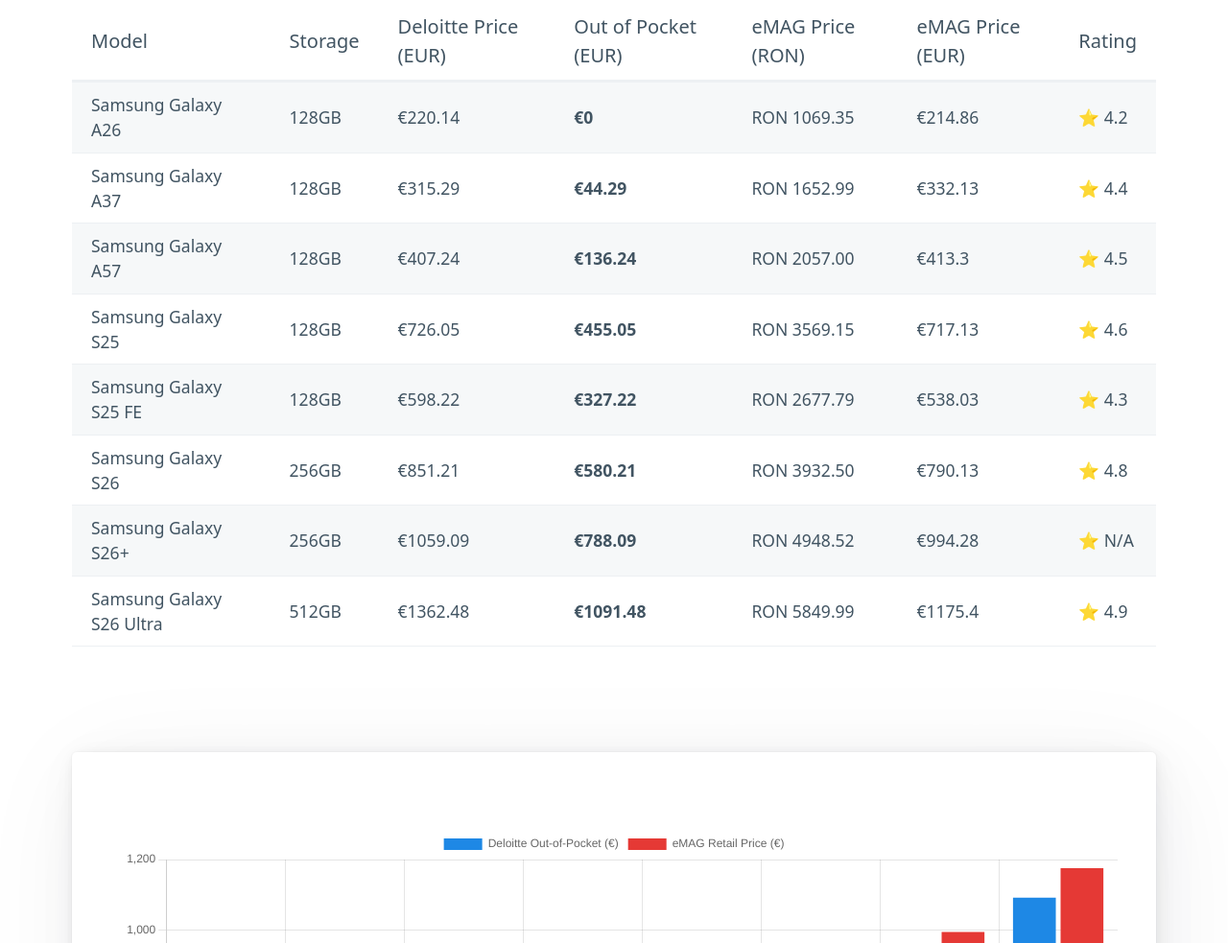
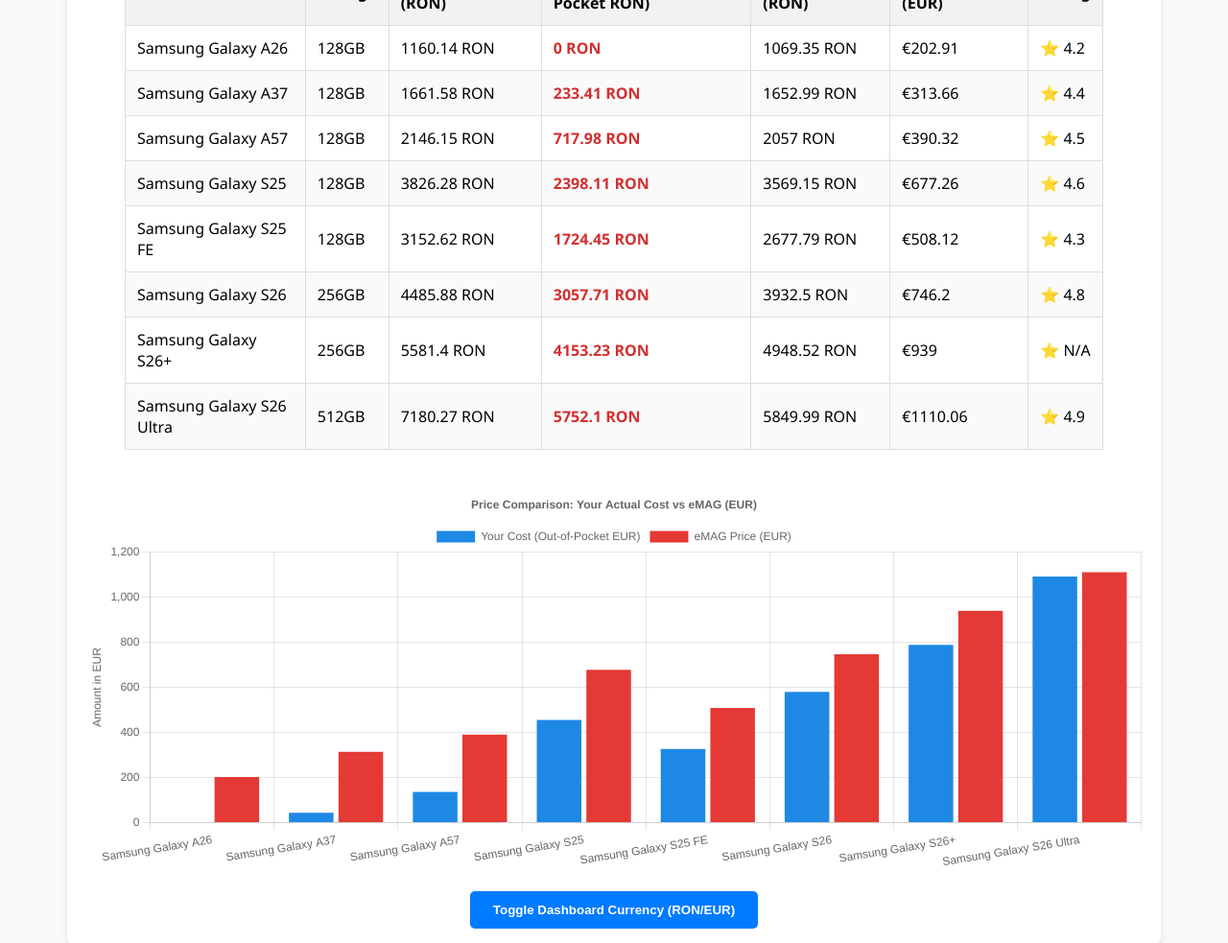
Before and after one commit to bfuerea/deloitte-smartphones, a website: page frontend/index.html in a window 1280 px wide. Shown: the part 257-1240 px from the top of the page at 96% size. Drawn offline with nearby package versions, Linux system fonts and the light colour scheme.

Commit message:
Refactor index.html and logic.js for improved layout and currency handling; update price calculations and rendering logic for RON/EUR

```diff
--- a/frontend/index.html
+++ b/frontend/index.html
@@ -1,98 +1,155 @@
+<!-- index.html -->
 <!DOCTYPE html>
 <html lang="en">
 <head>
     <meta charset="UTF-8">
     <meta name="viewport" content="width=device-width, initial-scale=1.0">
-    <title>Deloitte Phone Subsidy vs eMAG</title>
-    <link rel="stylesheet" href="https://cdn.jsdelivr.net/npm/@picocss/pico@1/css/pico.min.css">
+    <title>Deloitte Phone Subsidy Dashboard</title>
+    <style>
+        body { font-family: 'Segoe UI', Tahoma, Geneva, Verdana, sans-serif; padding: 20px; background-color: #f8f9fa; }
+        .container { max-width: 1100px; margin: auto; background: white; padding: 20px; border-radius: 12px; box-shadow: 0 4px 6px rgba(0,0,0,0.1); }
+        h1 { text-align: center; color: #333; }
+        .subsidy-box { font-size: 1.3rem; text-align: center; margin-bottom: 20px; padding: 15px; background: #e7f3ff; border-radius: 8px; color: #0056b3; border: 1px solid #b6d4fe; }
+        table { width: 100%; border-collapse: collapse; margin-top: 20px; }
+        th, td { border: 1px solid #ddd; padding: 12px; text-align: left; }
+        th { background-color: #f2f2f2; font-weight: 600; }
+        tr:nth-child(even) { background-color: #fafafa; }
+        .chart-container { margin-top: 40px; position: relative; height: 400px; }
+        .controls { text-align: center; margin-top: 20px; }
+        button { padding: 12px 24px; cursor: pointer; background: #007bff; color: white; border: none; border-radius: 5px; font-weight: bold; transition: 0.2s; }
+        button:hover { background: #0056b3; }
+    </style>
     <script src="https://cdn.jsdelivr.net/npm/chart.js"></script>
     <script src="logic.js"></script>
 </head>
 <body>
     <main class="container">
         <h1>📱 Deloitte Phone Subsidy Dashboard</h1>
-        <p><strong>Annual Subsidy:</strong> <span id="subsidy-amount">Loading...</span></p>
+        <div class="subsidy-box">
+            <strong id="subsidy-label">Annual Subsidy:</strong> <span id="subsidy-amount">Loading...</span>
+        </div>
 
         <figure>
-            <table role="grid" id="dataTable">
+            <table id="dataTable">
                 <thead>
                     <tr>
                         <th>Model</th>
                         <th>Storage</th>
-                        <th>Deloitte Price (EUR)</th>
-                        <th>Out of Pocket (EUR)</th>
+                        <th>Deloitte Price (RON)</th>
+                        <th>Your Cost (Out-of-Pocket RON)</th>
                         <th>eMAG Price (RON)</th>
                         <th>eMAG Price (EUR)</th>
                         <th>Rating</th>
                     </tr>
                 </thead>
-                <tbody>
-                    <!-- Populated by JavaScript -->
-                </tbody>
+                <tbody></tbody>
             </table>
         </figure>
 
-        <article>
+        <div class="chart-container">
             <canvas id="costChart"></canvas>
-        </article>
+        </div>
+
+        <div class="controls">
+            <button id="currencySwitch">Toggle Dashboard Currency (RON/EUR)</button>
+        </div>
     </main>
 
     <script>
-        document.addEventListener('DOMContentLoaded', async () => {
-            try {
-                // Fetch the external JSON data
-                const response = await fetch('data.json');
-                if (!response.ok) throw new Error('Failed to load data.json');
-                const data = await response.json();
+        let globalData;
+        let myChart = null;
+        const RATE = 5.27;
 
-                // Update UI with subsidy from JSON
-                document.getElementById('subsidy-amount').textContent = `€${data.subsidy.toFixed(2)}`;
+        function renderDashboard() {
+            // 1. UPDATE SUBSIDY AMOUNT AT TOP
+            const subsidyElement = document.getElementById('subsidy-amount');
+            if (globalData.currency === 'RON') {
+                subsidyElement.textContent = `${(globalData.subsidy * RATE).toFixed(2)} RON`;
+            } else {
+                subsidyElement.textContent = `€${globalData.subsidy.toFixed(2)}`;
+            }
 
-                // 1. Process Data
-                const processedData = processPhoneData(data.deloitteData, data.emagData, data.subsidy);
+            // 2. PROCESS DATA
+            const processedData = processPhoneData(globalData.deloitteData, globalData.emagData, globalData.subsidy);
 
-                // 2. Render Table
+            // 3. RENDER TABLE
             const tbody = document.querySelector('#dataTable tbody');
+            tbody.innerHTML = '';
             processedData.forEach(row => {
                 const tr = document.createElement('tr');
                 tr.innerHTML = `
                     <td>${row.Model}</td>
                     <td>${row.Storage}</td>
-                        <td>€${row.Deloitte_Price}</td>
-                        <td><strong>€${row.Out_of_Pocket}</strong></td>
-                        <td>${row.eMAG_Price_RON ? `RON ${row.eMAG_Price_RON.toFixed(2)}` : 'N/A'}</td>
-                        <td>${row.eMAG_Price ? `€${row.eMAG_Price}` : 'N/A'}</td>
+                    <td>${row.Deloitte_Price_RON} RON</td>
+                    <td><strong style="color: #d32f2f;">${row.Out_of_Pocket_RON} RON</strong></td>
+                    <td>${row.eMAG_Price_RON ? `${row.eMAG_Price_RON} RON` : 'N/A'}</td>
+                    <td>${row.eMAG_Price_EUR ? `€${row.eMAG_Price_EUR}` : 'N/A'}</td>
                     <td>⭐ ${row.eMAG_Rating || 'N/A'}</td>
                 `;
                 tbody.appendChild(tr);
             });
 
-                // 3. Render Chart
+            // 4. RENDER CHART
             const ctx = document.getElementById('costChart').getContext('2d');
-                new Chart(ctx, {
+            if (myChart) myChart.destroy();
+
+            myChart = new Chart(ctx, {
                 type: 'bar',
-                    data: {
-                        labels: processedData.map(d => d.Model),
+                data: getChartData(processedData, globalData.currency),
+                options: {
+                    responsive: true,
+                    maintainAspectRatio: false,
+                    plugins: {
+                        title: { display: true, text: `Price Comparison: Your Actual Cost vs eMAG (${globalData.currency})` }
+                    },
+                    scales: {
+                        y: { beginAtZero: true, title: { display: true, text: `Amount in ${globalData.currency}` } }
+                    }
+                }
+            });
+        }
+
+        document.addEventListener('DOMContentLoaded', async () => {
+            try {
+                const response = await fetch('data.json');
+                if (!response.ok) throw new Error('data.json not found');
+
+                globalData = await response.json();
+                if (!globalData.currency) globalData.currency = 'RON';
+
+                renderDashboard();
+            } catch (error) {
+                console.error("Error:", error);
+                document.getElementById('subsidy-amount').textContent = "Error loading data.json";
+            }
+        });
+
+        document.getElementById('currencySwitch').addEventListener('click', () => {
+            globalData.currency = globalData.currency === 'RON' ? 'EUR' : 'RON';
+            renderDashboard();
+        });
+
+        function getChartData(data, currency) {
+            return {
+                labels: data.map(d => d.Model),
                 datasets: [
                     {
-                                label: 'Deloitte Out-of-Pocket (€)',
-                                data: processedData.map(d => d.Out_of_Pocket),
+                        label: `Your Cost (Out-of-Pocket ${currency})`,
+                        data: currency === 'RON'
+                            ? data.map(d => d.Out_of_Pocket_RON)
+                            : data.map(d => (d.Out_of_Pocket_RON / RATE).toFixed(2)),
                         backgroundColor: '#1E88E5'
                     },
                     {
-                                label: 'eMAG Retail Price (€)',
-                                data: processedData.map(d => d.eMAG_Price),
+                        label: `eMAG Price (${currency})`,
+                        data: currency === 'RON'
+                            ? data.map(d => d.eMAG_Price_RON)
+                            : data.map(d => d.eMAG_Price_EUR),
                         backgroundColor: '#E53935'
                     }
                 ]
-                    },
-                    options: { responsive: true }
-                });
-            } catch (error) {
-                console.error("Error loading data:", error);
-                document.getElementById('subsidy-amount').textContent = "Error loading data.json (Check CORS if running locally without a server)";
+            };
         }
-        });
     </script>
 </body>
 </html>
--- a/frontend/logic.js
+++ b/frontend/logic.js
@@ -1,4 +1,7 @@
-const EXCHANGE_RATE_RON_TO_EUR = 4.9770;
+// logic.js
+
+// Hardcoded exchange rate: 1 EUR = 5.27 RON
+const EUR_TO_RON_RATE = 5.27;
 
 function standardizeModelName(rawName) {
     let name = rawName;
@@ -6,8 +9,9 @@ function standardizeModelName(rawName) {
     if (!/galaxy/i.test(name)) name = name.replace(/samsung/i, "Samsung Galaxy");
 
     return name.split(' ').map(word => {
-        if (word.toUpperCase() === "FE") return "FE";
-        if (word.toUpperCase() === "PLUS") return "Plus";
+        const up = word.toUpperCase();
+        if (up === "FE") return "FE";
+        if (up === "PLUS") return "Plus";
         return word.charAt(0).toUpperCase() + word.slice(1).toLowerCase();
     }).join(' ').replace(/\s+/g, ' ').trim();
 }
@@ -15,29 +19,35 @@ function standardizeModelName(rawName) {
 function processPhoneData(deloitteData, emagData, subsidyAmount) {
     return deloitteData.map(dPhone => {
         const cleanName = standardizeModelName(dPhone.Model);
+        const ePhone = emagData.find(e => e.Model === cleanName && e.Storage === dPhone.Storage);
 
-        const ePhone = emagData.find(e => e.Model === cleanName && e.Storage === dPhone.Storage);
-        const outOfPocket = Math.max(0, dPhone.Deloitte_Price - subsidyAmount);
+        // 1. Calculate the total Deloitte price in RON
+        const deloittePriceRON = dPhone.Deloitte_Price * EUR_TO_RON_RATE;
 
-        // Convert eMAG price from RON to EUR
+        // 2. Calculate the subsidy in RON
+        const subsidyRON = subsidyAmount * EUR_TO_RON_RATE;
+
+        // 3. Out-of-Pocket = Full Price - Subsidy (cannot be less than 0)
+        const outOfPocketRON = Math.max(0, deloittePriceRON - subsidyRON);
+
         const emagPriceRON = ePhone ? ePhone.eMAG_Price : null;
-        const emagPriceEUR = emagPriceRON !== null ? parseFloat((emagPriceRON / EXCHANGE_RATE_RON_TO_EUR).toFixed(2)) : null;
 
-        const diff = emagPriceEUR !== null ? (emagPriceEUR - outOfPocket) : null;
+        let emagPriceEUR = null;
+        if (emagPriceRON !== null) {
+            emagPriceEUR = parseFloat((emagPriceRON / EUR_TO_RON_RATE).toFixed(2));
+        }
+
+        const diff = emagPriceRON !== null ? (emagPriceRON - outOfPocketRON) : null;
 
         return {
             Model: cleanName,
             Storage: dPhone.Storage,
-            Deloitte_Price: dPhone.Deloitte_Price,
-            Out_of_Pocket: parseFloat(outOfPocket.toFixed(2)),
-            eMAG_Price: emagPriceEUR,
+            Deloitte_Price_RON: parseFloat(deloittePriceRON.toFixed(2)),
+            Out_of_Pocket_RON: parseFloat(outOfPocketRON.toFixed(2)), // This is what the graph needs
+            eMAG_Price_EUR: emagPriceEUR,
             eMAG_Price_RON: emagPriceRON,
             eMAG_Rating: ePhone ? ePhone.eMAG_Rating : null,
             Difference: diff !== null ? parseFloat(diff.toFixed(2)) : null
         };
     });
 }
-
-if (typeof module !== 'undefined' && module.exports) {
-    module.exports = { standardizeModelName, processPhoneData, EXCHANGE_RATE_RON_TO_EUR };
-}
```
Lines whose indentation alone changed are shown as unchanged.
